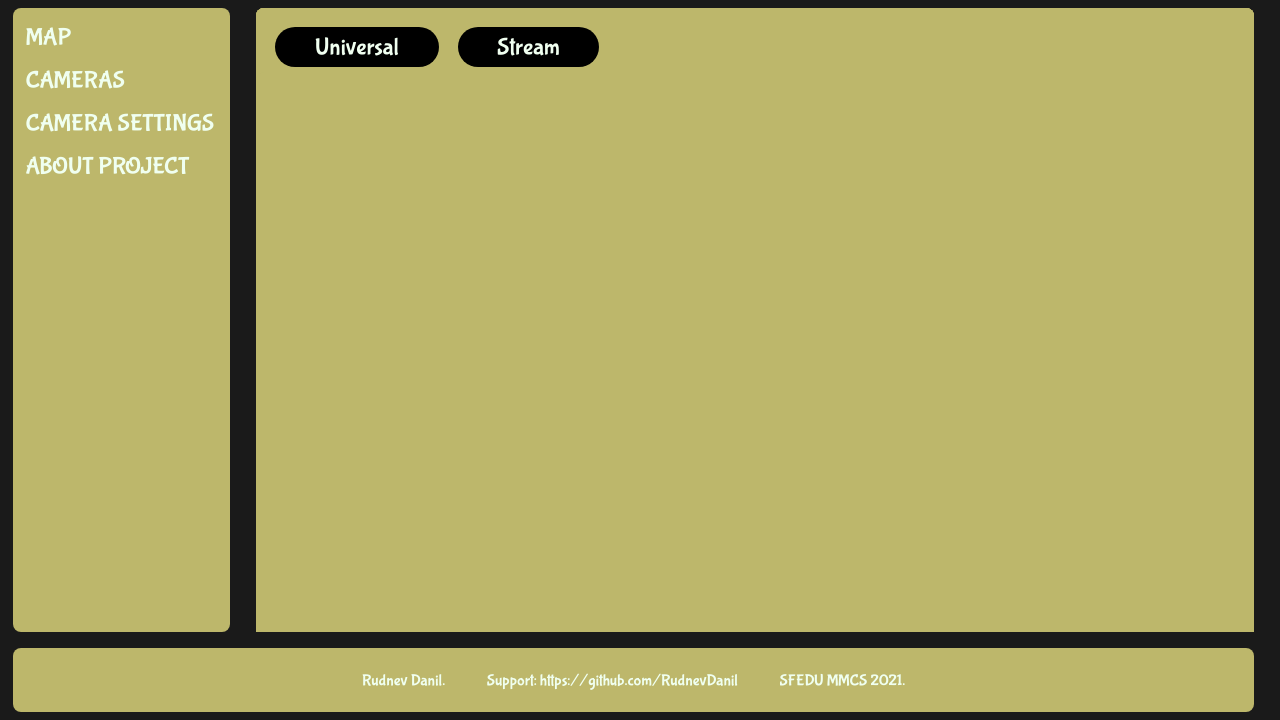
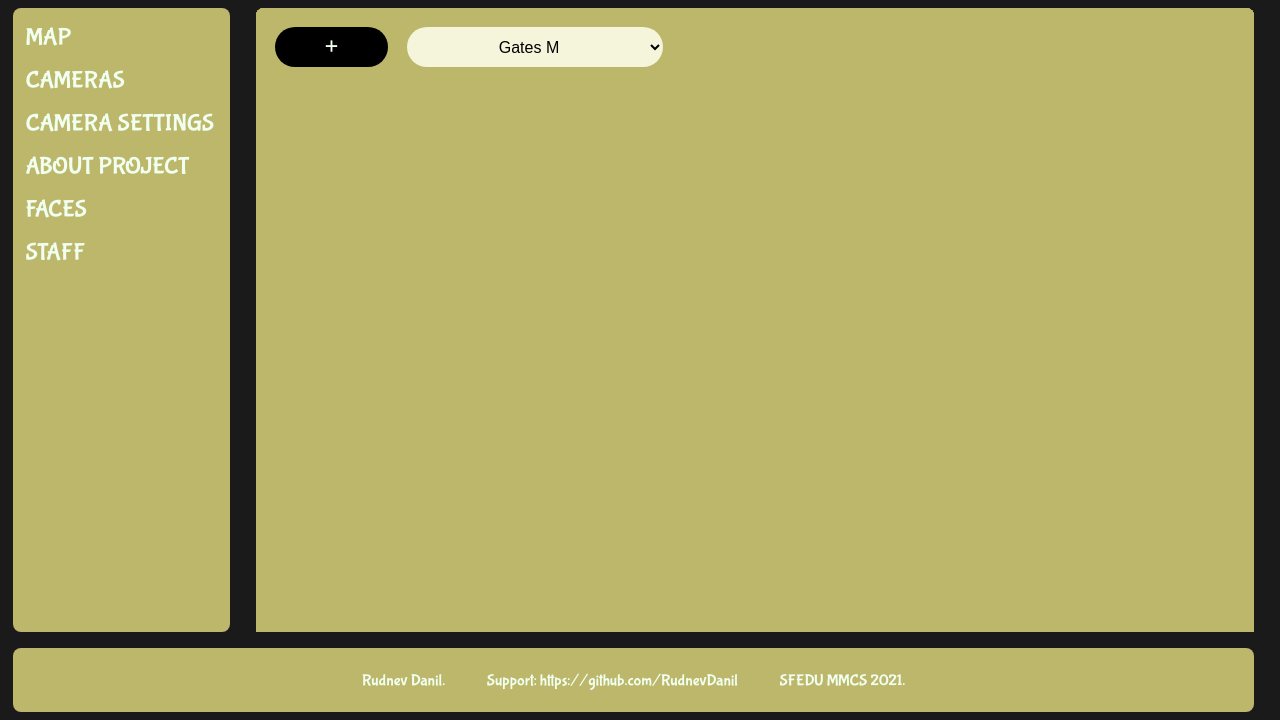
Before and after one commit to RudnevDanil/studying_js, a PHP site: page / in a window 1280 px wide. Shown: the part 80-800 px from the top of the page. Run offline with PHP 8.4, Linux system fonts and the light colour scheme.

Commit message:
добавил пункты лица и сотрудники

```diff
--- a/2 looters map preview/css/styles.css
+++ b/2 looters map preview/css/styles.css
@@ -101,7 +101,11 @@ li{
     border-spacing: 1.5vw;
 }
 
-.text, .button, .inputVal{
+#staffScreen .topLine{
+    display: inline-table;
+}
+
+.text, .button, .inputVal, .choiceVal{
     display: table-cell;
     vertical-align: middle;
     margin-left: 3vw;
@@ -120,16 +124,21 @@ li{
     text-align: center;
 }
 
-.inputVal{
+.inputVal, .choiceVal{
     width: 20vw;
     height: 5vh;
     background-color:beige;
     border-radius: 3vmin;
     text-align: center;
     color: black;
-    font-size: 3vh;
+    font-size: 2vh;
     outline: none;
     border: 0;
+}
+
+.choiceVal{
+    margin-left: 0;
+    text-align-last: center;
 }
 
 .cameraBlocks{
@@ -186,7 +195,7 @@ li{
     display: table-cell;
 }
 
-#mapScreen, #camerasScreen ,#cameraSettingsScreen ,#aboutProjectScreen{
+#mapScreen, #camerasScreen ,#cameraSettingsScreen ,#aboutProjectScreen ,#facesScreen ,#staffScreen{
     position: absolute;
     z-index: 1;
     width: inherit;
--- a/2 looters map preview/index.html
+++ b/2 looters map preview/index.html
@@ -16,15 +16,18 @@
                 <li id="menuCameras" onclick="camerasClicked()">CAMERAS</li>
                 <li id="menuCameraSettings" onclick="cameraSettingsClicked()">CAMERA SETTINGS</li>
                 <li id="menuAboutProject" onclick="aboutProjectClicked()">ABOUT PROJECT</li>
+                <li id="menuFaces" onclick="facesClicked()">FACES</li>
+                <li id="menuStaff" onclick="staffClicked()">STAFF</li>
             </ul>
         </div></div>
 
         <div id="blackboard"><div class="content" id="blackboardSize">
-
+            <!-- ------------------------------------ mapScreen ------------------------------------------------ -->
             <div id="mapScreen">
 
             </div>
 
+            <!-- ------------------------------------ camerasScreen ------------------------------------------------ -->
             <div id="camerasScreen">
                 <div class="topLine">
                     <div class="text">Amount Displayed Cameras:</div>
@@ -42,6 +45,7 @@
                 </div>
             </div>
 
+            <!-- ------------------------------------ cameraSettingsScreen ------------------------------------------------ -->
             <div id="cameraSettingsScreen">
                 <div class="topLine">
                     <div class="button" id="inpCamSetUpUniversal" onclick="switchDisplayToUniSet()">Universal</div>
@@ -102,18 +106,42 @@
                             <div class="button" id="settingsPrevPage" onclick="switchDisplaySettingsToPrevPage()"><</div>
                         </div>
                     </div>
-
                 </div>
-
-
             </div>
 
+            <!-- ------------------------------------ aboutProjectScreen ------------------------------------------------ -->
             <div id="aboutProjectScreen">
 
             </div>
 
+            <!-- ------------------------------------ facesScreen ------------------------------------------------ -->
+            <div id="facesScreen">
+
+            </div>
+
+            <!-- ------------------------------------ staffScreen ------------------------------------------------ -->
+            <div id="staffScreen">
+                <div class="topLine">
+                    <div class="button">+</div>
+                    <select class="choiceVal">
+                        <optgroup label="Marketing dept">
+                            <option>Gates M</option>
+                            <option>Ford G</option>
+                            <option>Trump D</option>
+                        </optgroup>
+                        <optgroup label="IT dept">
+                            <option>Lane J</option>
+                            <option>Richardson M</option>
+                            <option>Obama B</option>
+                        </optgroup>
+                    </select>
+
+                </div>
+
+            </div>
 
 
+            <!-- -------------------------------------------------------------------------------------- -->
         </div></div>
 
         <div id="footer"><div class="content textHF" id="footerContent"><div class="textCenter">Rudnev Danil. &emsp; &emsp; Support: https://github.com/RudnevDanil &emsp; &emsp; SFEDU MMCS 2021.</div></div></div>
@@ -124,7 +152,7 @@
 <script src="js/scripts.js"></script>
 
 <script>
-    document.getElementById("cameraSettingsScreen").style.zIndex = "2"
+    document.getElementById("staffScreen").style.zIndex = "2"
 </script>
 
 <script>
--- a/2 looters map preview/js/scripts.js
+++ b/2 looters map preview/js/scripts.js
@@ -5,6 +5,8 @@ function initZIndexForDisplay()
     document.getElementById("camerasScreen").style.zIndex = "1";
     document.getElementById("cameraSettingsScreen").style.zIndex = "1";
     document.getElementById("aboutProjectScreen").style.zIndex = "1";
+    document.getElementById("facesScreen").style.zIndex = "1";
+    document.getElementById("staffScreen").style.zIndex = "1";
 }
 
 function initializeFontColorForDisplay()
@@ -13,6 +15,8 @@ function initializeFontColorForDisplay()
     document.getElementById("menuCameras").style.color = "honeydew";
     document.getElementById("menuCameraSettings").style.color = "honeydew";
     document.getElementById("menuAboutProject").style.color = "honeydew";
+    document.getElementById("menuFaces").style.color = "honeydew";
+    document.getElementById("menuStaff").style.color = "honeydew";
 }
 
 function mapClicked()
@@ -45,6 +49,22 @@ function aboutProjectClicked()
     document.getElementById("aboutProjectScreen").style.zIndex = "2";
     initializeFontColorForDisplay()
     document.getElementById("menuAboutProject").style.color = "black";
+}
+
+function facesClicked()
+{
+    initZIndexForDisplay()
+    document.getElementById("facesScreen").style.zIndex = "2";
+    initializeFontColorForDisplay()
+    document.getElementById("menuFaces").style.color = "black";
+}
+
+function staffClicked()
+{
+    initZIndexForDisplay()
+    document.getElementById("staffScreen").style.zIndex = "2";
+    initializeFontColorForDisplay()
+    document.getElementById("menuStaff").style.color = "black";
 }
 
 /*---------------------------- MAP --------------------------------------------*/
```
